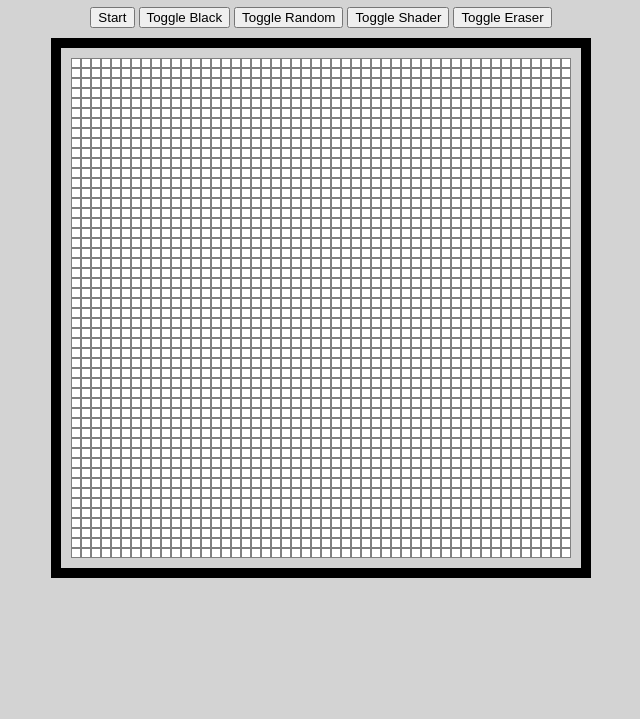
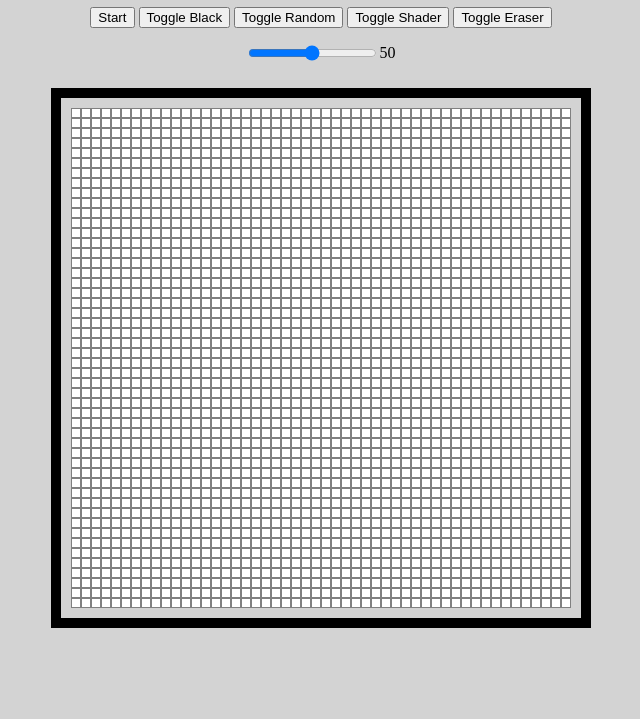
Before and after one commit to JanPomelo/odin-etch-a-sketch, a plain HTML site: page index.html in a window 1280 px wide. Shown: the part 81-800 px from the top of the page, without its empty margins (319-959 px from the left). Drawn offline with Linux system fonts and the light colour scheme.

Commit message:
Add Slider, no function yet

```diff
--- a/index.html
+++ b/index.html
@@ -17,6 +17,16 @@
         <button id="shader">Toggle Shader</button>
         <button id="eraser">Toggle Eraser</button>
       </div>
+      <div id="slider">
+        <input
+          type="range"
+          min="1"
+          max="100"
+          value="50"
+          oninput="rangeValue.innerText = this.value + 'x' + this.value"
+        />
+        <p id="rangeValue">50</p>
+      </div>
     </div>
     <div id="container"></div>
   </body>
--- a/style/styles.css
+++ b/style/styles.css
@@ -39,3 +39,9 @@ body {
     justify-content: center;
     margin-bottom: 10px;
 }
+
+#slider {
+    display: flex;
+    flex-direction: row;
+    align-items: center;
+}
```
